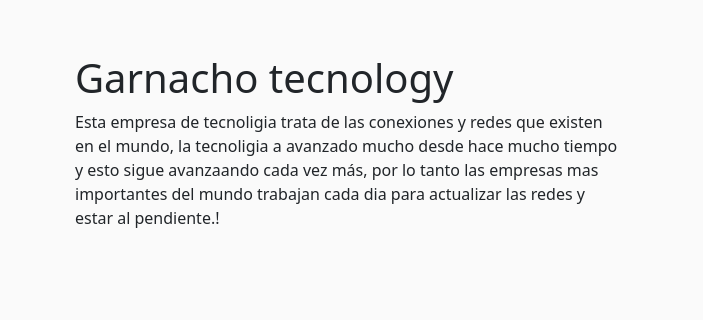
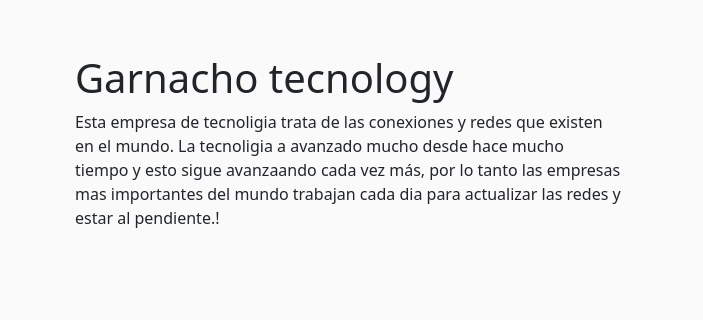
Before and after one commit to bryanherrera1401/miprmersitioweb, a plain HTML site: page index.html in a window 1280 px wide. Shown: the part 306-626 px from the top of the page, 577-1280 px from the left. Drawn offline with nearby package versions, Linux system fonts and the light colour scheme.

```diff
--- a/index.html
+++ b/index.html
@@ -65,7 +65,7 @@
         </div>
         <div class="col-12 col-md-6">
           <h1>Garnacho tecnology</h1>
-          <p> Esta empresa de tecnoligia trata de las conexiones y redes que existen en el mundo, la tecnoligia a avanzado mucho desde hace mucho tiempo y esto sigue avanzaando cada vez más, por lo tanto las empresas mas importantes del mundo trabajan cada dia para actualizar las redes y estar al pendiente.!</p>
+          <p> Esta empresa de tecnoligia trata de las conexiones y redes que existen en el mundo. La tecnoligia a avanzado mucho desde hace mucho tiempo y esto sigue avanzaando cada vez más, por lo tanto las empresas mas importantes del mundo trabajan cada dia para actualizar las redes y estar al pendiente.!</p>
 
 
         </div>
```
